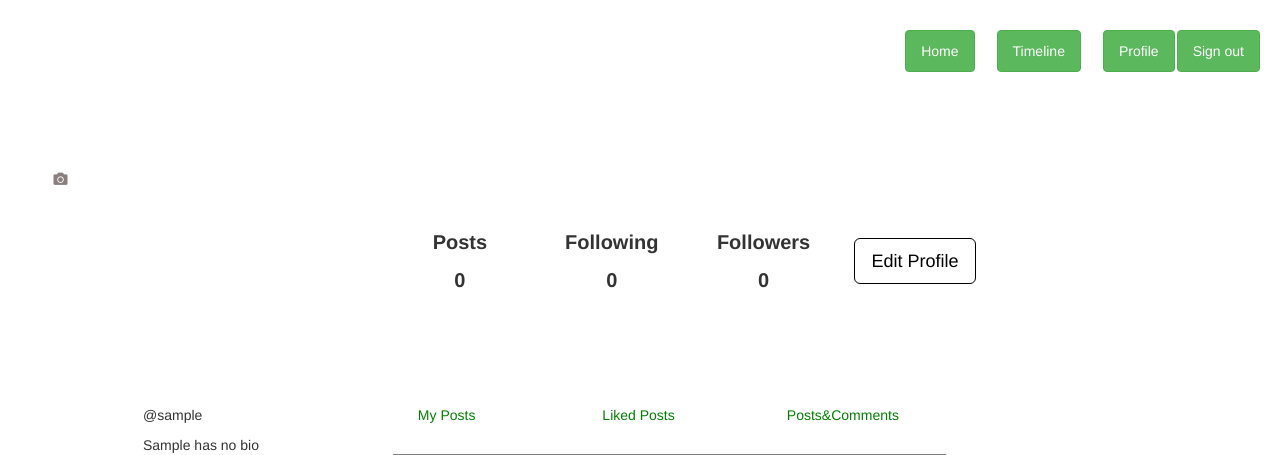
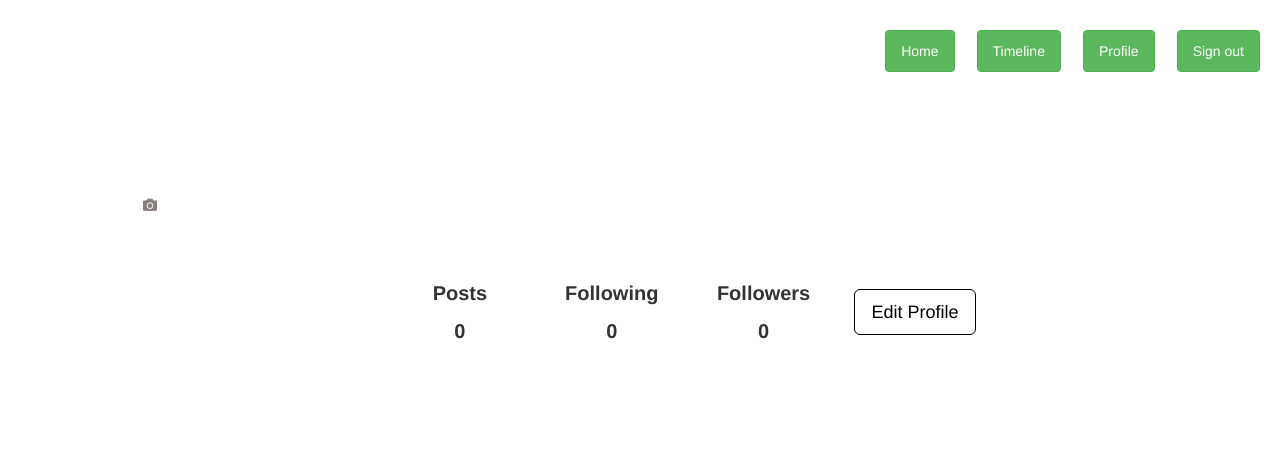
Before and after one commit to RisperAkinyi/PitchBlog, a Flask app: a page that uses app/templates/navbar.html in a window 1280 px wide. Shown: the top 455 px of the page. Run offline with Flask 2, Linux system fonts and the light colour scheme; the visitor is signed in with stand-in values (Sample User, id 1); data comes from the database, SQL or seed files in the repository; some libraries are stand-ins or nearby versions.

```diff
--- a/app/templates/navbar.html
+++ b/app/templates/navbar.html
@@ -23,7 +23,7 @@
                 </li>
                 {% if current_user.is_authenticated %}
                 <li class="nav-item">
-                    <a class="btn btn-success" href="{{url_for('main.profile',uname=current_user.username)}}">Profile</a>
+                    <a class="btn btn-success" style = "margin-right: 20px;" href="{{url_for('main.profile',uname=current_user.username)}}">Profile</a>
                 </li>
                 <li>
                     <a class="btn btn-success" style = "margin-right: 20px;" href="{{url_for('auth.logout')}}">Sign out</a>
--- a/app/templates/profile.html
+++ b/app/templates/profile.html
@@ -10,7 +10,7 @@
 <div class="wrapper-view"   >
     <div class="container-fluid">
         <div class="row">
-            <div class="col-md-4" style="margin: 3%;" >
+            <div class="col-md-4" style="margin: 5%; margin-left: 10%;" >
                 {% if user.profile_pic_path %}
                     <img src="{{url_for('static',filename=user.profile_pic_path)}}" style="padding: 20px;"alt="" class="img-thumbnail" id="profpic">
                 {%else%}
```
Also changed, not shown: README.md.
